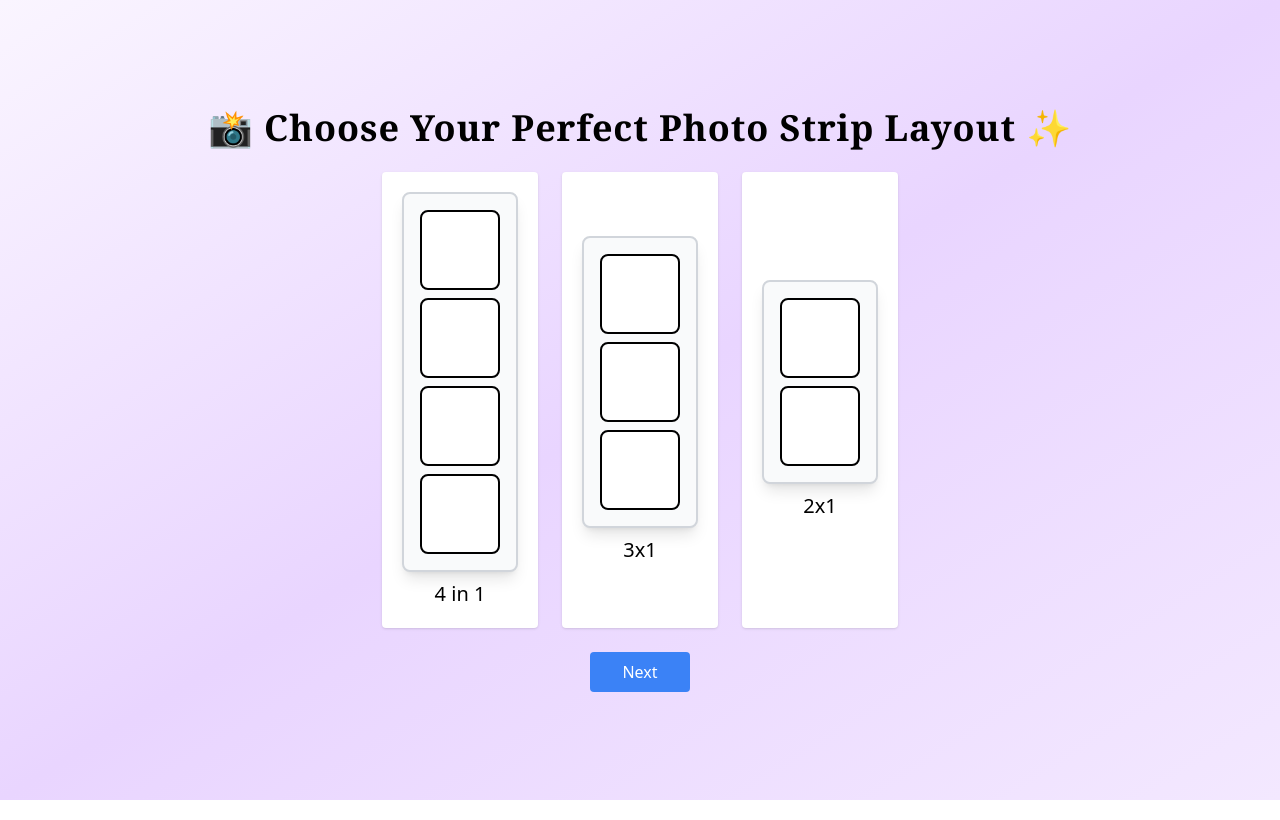
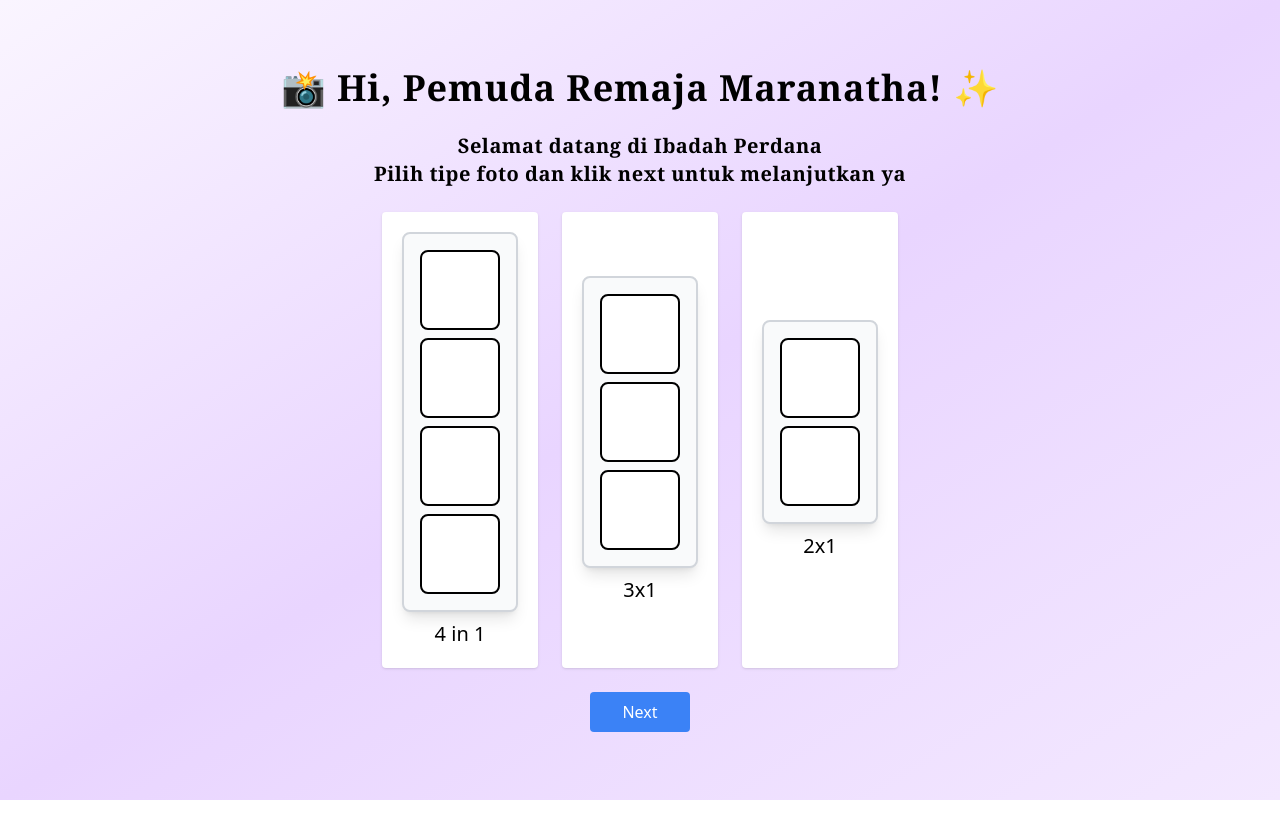
Before and after one commit to widiasamosir/Photo-Booth, a React (Vite) app: page / in a window 1280 px wide. Built offline with nearby package versions, Linux system fonts and the light colour scheme; no server answers.

Commit message:
customized

```diff
--- a/src/components/ChooseDesign.jsx
+++ b/src/components/ChooseDesign.jsx
@@ -35,8 +35,12 @@ function ChooseDesign({ setDesign }) {
         <div
             className="min-h-screen flex flex-col items-center justify-center bg-gradient-to-br from-purple-50 via-purple-200 to-purple-100 space-y-6 mb-5">
             <h1 className="text-4xl font-extrabold text-center text-black font-serif tracking-wide">
-                📸 Choose Your Perfect Photo Strip Layout ✨
+                📸 Hi, Pemuda Remaja Maranatha! ✨
             </h1>
+            <h5 className="text-xl font-extrabold text-center text-black font-serif tracking-wide">
+                Selamat datang di Ibadah Perdana
+                <br/>Pilih tipe foto dan klik next untuk melanjutkan ya
+            </h5>
 
 
             <div className="grid grid-cols-3 gap-6">
```
